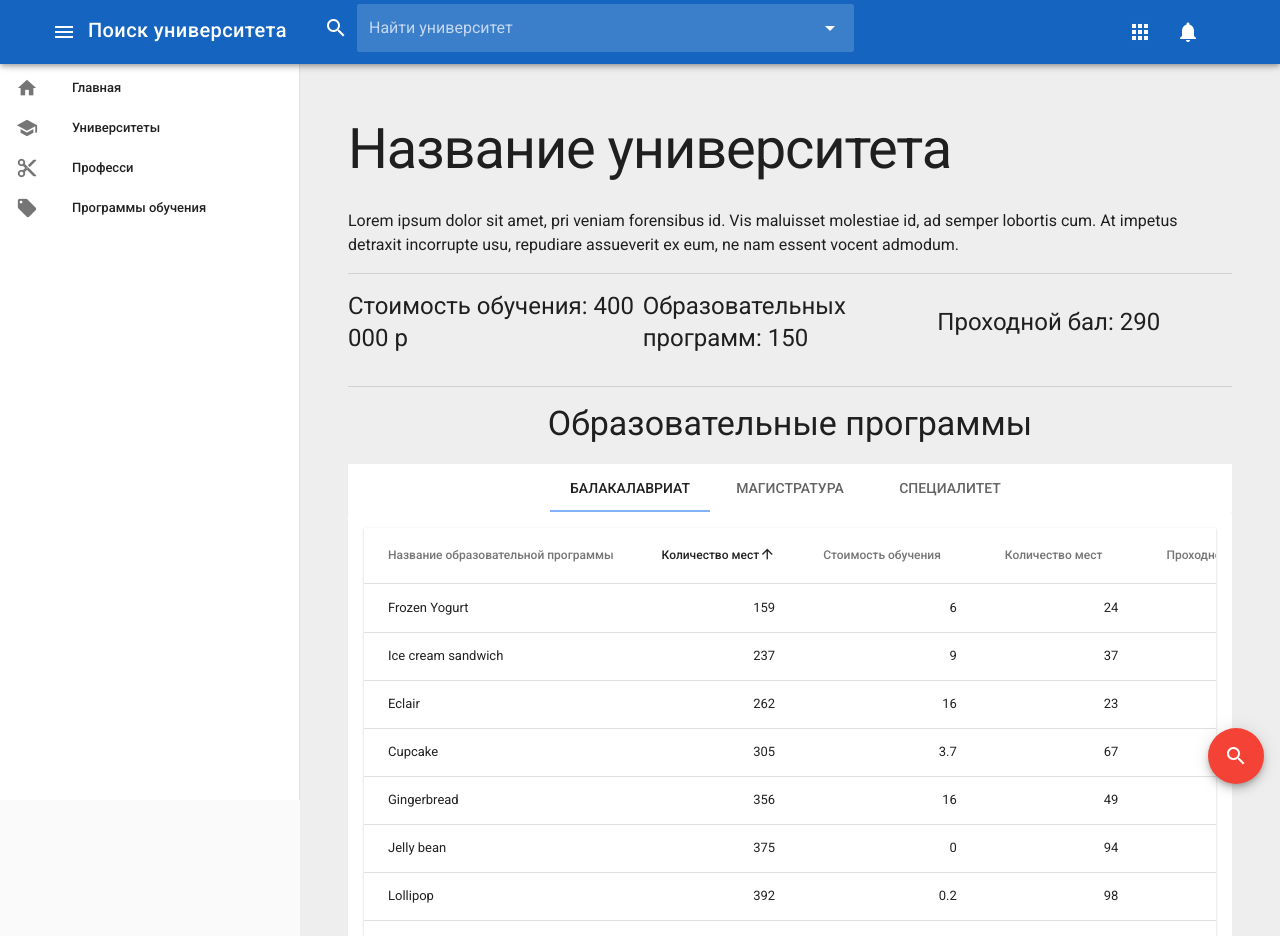
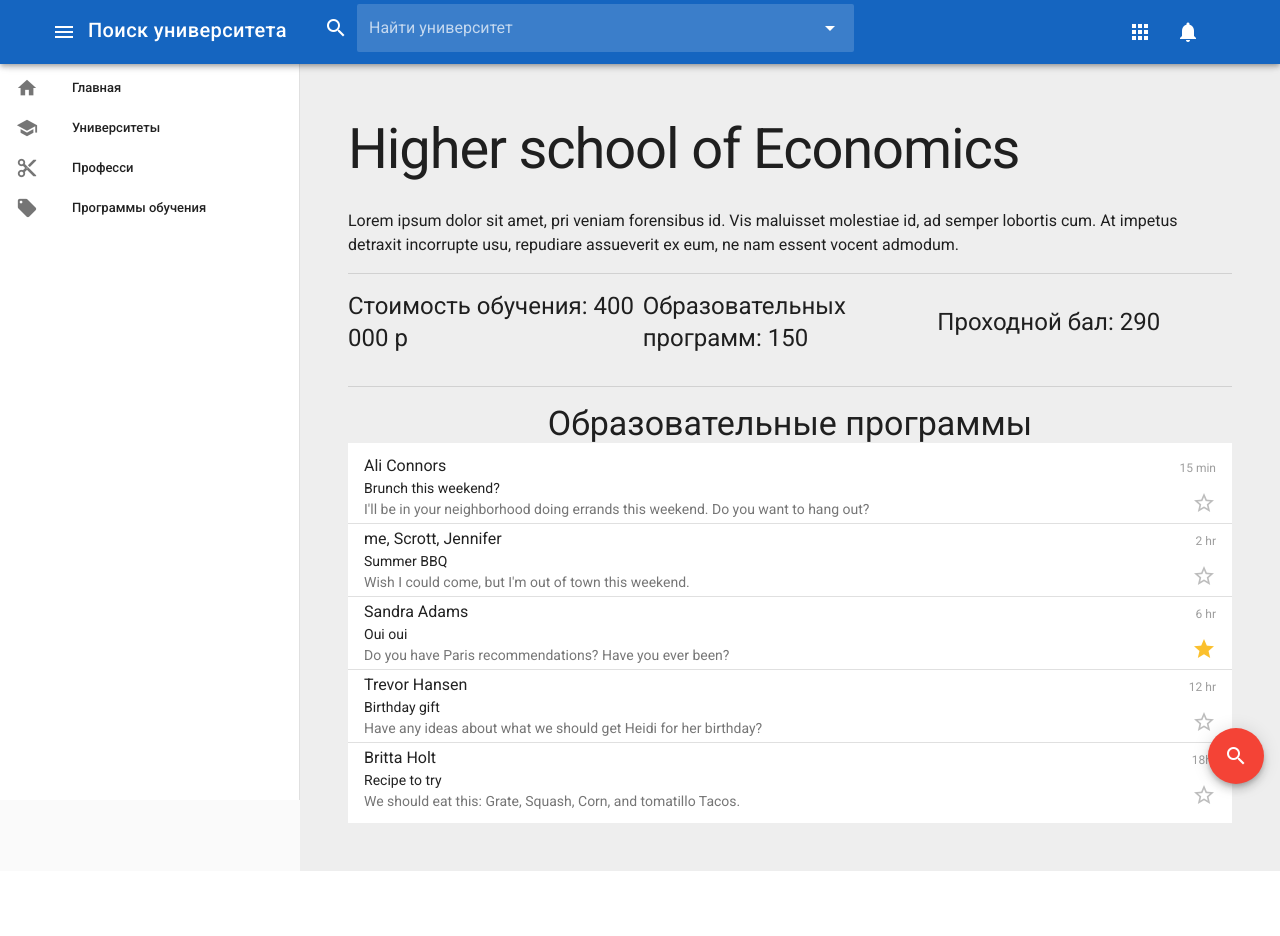
Before and after one commit to vinogradnick/university-search, a Vue app: page /#/university/1 in a window 1280 px wide. Shown: the top 936 px of the page. After the commit the page ends 871 px from the top, so only its background shows below. Built offline with nearby package versions, Linux system fonts and the light colour scheme.

Commit message:
router to universityDetail

```diff
--- a/src/components/ProfessionList.vue
+++ b/src/components/ProfessionList.vue
@@ -13,14 +13,14 @@
         <v-list three-line>
           <template v-for="(item, index) in items">
             <v-subheader v-if="item.header" :key="item.header">{{ item.header }}</v-subheader>
-            <v-divider v-else-if="item.divider" :inset="item.inset" :key="index"></v-divider>
+            <v-divider v-else-if="item.divider" :inset="item.inset" :key="index"/>
             <v-list-tile avatar v-else :key="item.title" v-on:click="">
               <v-list-tile-avatar>
                 <img :src="item.avatar">
               </v-list-tile-avatar>
               <v-list-tile-content>
-                <v-list-tile-title v-html="item.title"></v-list-tile-title>
-                <v-list-tile-sub-title v-html="item.subtitle"></v-list-tile-sub-title>
+                <v-list-tile-title v-html="item.title"/>
+                <v-list-tile-sub-title v-html="item.subtitle"/>
               </v-list-tile-content>
             </v-list-tile>
           </template>
--- a/src/components/UniversityDetail.vue
+++ b/src/components/UniversityDetail.vue
@@ -1,9 +1,11 @@
 <template>
-  <v-layout>
+  <v-layout v-if=university>
     <v-container fill-height>
       <v-layout align-center>
         <v-flex xs12>
-          <h3 class="display-3">Название университета</h3>
+          <h3 class="display-3" >
+            {{university.name}}
+          </h3>
           <br>
           <span class="subheading">Lorem ipsum dolor sit amet, pri veniam forensibus id. Vis maluisset molestiae id, ad semper lobortis cum. At impetus detraxit incorrupte usu, repudiare assueverit ex eum, ne nam essent vocent admodum.</span>
           <v-divider class="my-3"></v-divider>
@@ -20,55 +22,36 @@
               </v-flex>
             </v-layout>
           </div>
-          <v-divider class="my-3"></v-divider>
+          <v-divider class="my-3"/>
           <h3 class="text-xs-center display-1">Образовательные программы</h3>
-
-          <br>
-
-          <v-tabs fixed-tabs>
-            <v-tab >
-              Балакалавриат
-            </v-tab>
-            <v-tab >
-              Магистратура
-            </v-tab>
-            <v-tab >
-              Специалитет
-            </v-tab>
-
-            <v-tab-item :key="1">
-              <v-card flat>
-                <v-card-text>
-                  <v-data-table
-                    :headers="headers"
-                    :items="items"
-                    hide-actions
-                    class="elevation-1"
-                  >
-                    <template slot="items" slot-scope="props">
-                      <td>{{ props.item.name }}</td>
-                      <td class="text-xs-right">{{ props.item.calories }}</td>
-                      <td class="text-xs-right">{{ props.item.fat }}</td>
-                      <td class="text-xs-right">{{ props.item.carbs }}</td>
-                      <td class="text-xs-right">{{ props.item.protein }}</td>
-                      <td class="text-xs-right">{{ props.item.iron }}</td>
-                    </template>
-                  </v-data-table>
-                </v-card-text>
-              </v-card>
-            </v-tab-item>
-            <v-tab-item :key="2">
-              <v-card flat>
-                <v-card-text>2</v-card-text>
-              </v-card>
-            </v-tab-item>
-            <v-tab-item :key="3">
-              <v-card flat>
-                <v-card-text></v-card-text>
-              </v-card>
-            </v-tab-item>
-          </v-tabs>
-
+          <v-list two-line>
+            <template v-for="(item, index) in items">
+              <v-list-tile
+                avatar
+                ripple
+                @click="toggle(index)"
+                :key="item.title"
+              >
+                <v-list-tile-content>
+                  <v-list-tile-title>{{ item.title }}</v-list-tile-title>
+                  <v-list-tile-sub-title class="text--primary">{{ item.headline }}</v-list-tile-sub-title>
+                  <v-list-tile-sub-title>{{ item.subtitle }}</v-list-tile-sub-title>
+                </v-list-tile-content>
+                <v-list-tile-action>
+                  <v-list-tile-action-text>{{ item.action }}</v-list-tile-action-text>
+                  <v-icon
+                    color="grey lighten-1"
+                    v-if="selected.indexOf(index) < 0"
+                  >star_border</v-icon>
+                  <v-icon
+                    color="yellow darken-2"
+                    v-else
+                  >star</v-icon>
+                </v-list-tile-action>
+              </v-list-tile>
+              <v-divider v-if="index + 1 < items.length" :key="index"/>
+            </template>
+          </v-list>
         </v-flex>
 
       </v-layout>
@@ -78,114 +61,56 @@
 
 </template>
 <script type="text/javascript">
+import {mapGetters, mapActions} from 'vuex'
 export default {
   name: 'UniversityDetail',
-  data () {
+
+  computed: {
+    // ...mapGetters({
+    //   educationPrograms: 'getEducationProgram'
+    //
+    // }),
+    university: function () {
+      // succses university_detail view for this unviersirty
+      const routeParams = this.$route.params.id
+      return this.$store.getters.currentUniversity(Number(routeParams))
+    }
+
+  },
+  data: function () {
     return {
       tabs: null,
-      headers: [
-        {
-          text: 'Название образовательной программы',
-          align: 'left',
-          sortable: false,
-          value: 'name'
-        },
-        { text: '	Количество мест', value: 'calories' },
-        { text: 'Стоимость обучения', value: 'fat' },
-        { text: 'Количество мест', value: 'carbs' },
-        { text: 'Проходной бал (Бюджет)', value: 'protein' },
-        { text: 'Проходной бал(Коммерция)', value: 'iron' }
-      ],
+      selected: [2],
       items: [
         {
-          value: false,
-          name: 'Frozen Yogurt',
-          calories: 159,
-          fat: 6.0,
-          carbs: 24,
-          protein: 4.0,
-          iron: '1%'
+          action: '15 min',
+          headline: 'Brunch this weekend?',
+          title: 'Ali Connors',
+          subtitle: "I'll be in your neighborhood doing errands this weekend. Do you want to hang out?"
         },
         {
-          value: false,
-          name: 'Ice cream sandwich',
-          calories: 237,
-          fat: 9.0,
-          carbs: 37,
-          protein: 4.3,
-          iron: '1%'
+          action: '2 hr',
+          headline: 'Summer BBQ',
+          title: 'me, Scrott, Jennifer',
+          subtitle: "Wish I could come, but I'm out of town this weekend."
         },
         {
-          value: false,
-          name: 'Eclair',
-          calories: 262,
-          fat: 16.0,
-          carbs: 23,
-          protein: 6.0,
-          iron: '7%'
+          action: '6 hr',
+          headline: 'Oui oui',
+          title: 'Sandra Adams',
+          subtitle: 'Do you have Paris recommendations? Have you ever been?'
         },
         {
-          value: false,
-          name: 'Cupcake',
-          calories: 305,
-          fat: 3.7,
-          carbs: 67,
-          protein: 4.3,
-          iron: '8%'
+          action: '12 hr',
+          headline: 'Birthday gift',
+          title: 'Trevor Hansen',
+          subtitle: 'Have any ideas about what we should get Heidi for her birthday?'
         },
         {
-          value: false,
-          name: 'Gingerbread',
-          calories: 356,
-          fat: 16.0,
-          carbs: 49,
-          protein: 3.9,
-          iron: '16%'
-        },
-        {
-          value: false,
-          name: 'Jelly bean',
-          calories: 375,
-          fat: 0.0,
-          carbs: 94,
-          protein: 0.0,
-          iron: '0%'
-        },
-        {
-          value: false,
-          name: 'Lollipop',
-          calories: 392,
-          fat: 0.2,
-          carbs: 98,
-          protein: 0,
-          iron: '2%'
-        },
-        {
-          value: false,
-          name: 'Honeycomb',
-          calories: 408,
-          fat: 3.2,
-          carbs: 87,
-          protein: 6.5,
-          iron: '45%'
-        },
-        {
-          value: false,
-          name: 'Donut',
-          calories: 452,
-          fat: 25.0,
-          carbs: 51,
-          protein: 4.9,
-          iron: '22%'
-        },
-        {
-          value: false,
-          name: 'KitKat',
-          calories: 518,
-          fat: 26.0,
-          carbs: 65,
-          protein: 7,
-          iron: '6%'
+          action: '18hr',
+          headline: 'Recipe to try',
+          title: 'Britta Holt',
+          subtitle: 'We should eat this: Grate, Squash, Corn, and tomatillo Tacos.'
         }
       ]
 
--- a/src/store/index.js
+++ b/src/store/index.js
@@ -1,6 +1,6 @@
 import Vuex from 'vuex'
 import Vue from 'vue'
-import universitites from './modules/universities'
+import universitites from './modules/universities/index'
 import createLogger from 'vuex/dist/logger'
 Vue.use(Vuex)
 
--- /dev/null
+++ b/src/store/modules/universities/index.js
@@ -0,0 +1,274 @@
+const state = {
+  subjects: [
+    {
+      name: 'biology',
+      value: 0,
+      required: false,
+      selected: false
+
+    },
+    {
+      name: 'geography',
+      value: 0,
+      required: false,
+      selected: false
+
+    },
+    {
+      name: 'english',
+      value: 0,
+      required: false,
+      selected: false
+
+    },
+    {
+      name: 'informatics',
+      value: 0,
+      required: false,
+      selected: false
+
+    },
+    {
+      name: 'history',
+      value: 0,
+      required: false,
+      selected: false
+
+    },
+    {
+      name: 'literature',
+      value: 0,
+      required: false,
+      selected: false
+
+    },
+    {
+      name: 'mathematics',
+      value: 0,
+      required: false,
+      selected: false
+
+    },
+    {
+      name: 'social',
+      value: 0,
+      required: false,
+      selected: false
+
+    },
+    {
+      name: 'russian',
+      value: 0,
+      required: false,
+      selected: false
+
+    },
+    {
+      name: 'physics',
+      value: 0,
+      required: false,
+      selected: false
+
+    },
+    {
+      name: 'chemistry',
+      value: 0,
+      required: false,
+      selected: false
+
+    }
+
+  ],
+  universitylist: [
+    {
+      id: 1,
+      name: 'Higher school of Economics',
+      about: 'about university',
+      priceEducation: '100 000',
+      average_priceEducation: '1000',
+      placeEducation: 25,
+      average_ege: '75.5',
+      website_link: 'link',
+
+      educationPrograms: [
+        {
+          name: 'education program name',
+          about: 'about education programs',
+          priceEducation: 10000,
+          edu_code: '0.0.0'
+
+        }
+
+      ]
+
+    },
+    {
+      id: 2,
+      name: 'Higher school of Economics',
+      about: 'about university',
+      priceEducation: '100 000',
+      average_priceEducation: '1000',
+      placeEducation: 25,
+      average_ege: '75.5',
+      website_link: 'link',
+
+      educationPrograms: [
+        {
+          name: 'education program name',
+          about: 'about education programs',
+          priceEducation: 10000,
+          edu_code: '0.0.0'
+
+        }
+
+      ]
+
+    },
+    {
+      id: 3,
+      name: 'Higher school of Economics',
+      about: 'about university',
+      priceEducation: '100 000',
+      average_priceEducation: '1000',
+      placeEducation: 25,
+      average_ege: '75.5',
+      website_link: 'link',
+
+      educationPrograms: [
+        {
+          name: 'education program name',
+          about: 'about education programs',
+          priceEducation: 10000,
+          edu_code: '0.0.0'
+
+        }
+
+      ]
+
+    },
+    {
+      id: 4,
+      name: 'Higher school of Economics',
+      about: 'about university',
+      priceEducation: '100 000',
+      average_priceEducation: '1000',
+      placeEducation: 25,
+      average_ege: '75.5',
+      website_link: 'link',
+
+      educationPrograms: [
+        {
+          name: 'education program name',
+          about: 'about education programs',
+          priceEducation: 10000,
+          edu_code: '0.0.0'
+
+        }
+
+      ]
+
+    },
+    {
+      id: 5,
+      name: 'Higher school of Economics',
+      about: 'about university',
+      priceEducation: '100 000',
+      average_priceEducation: '1000',
+      placeEducation: 25,
+      average_ege: '75.5',
+      website_link: 'link',
+
+      educationPrograms: [
+        {
+          name: 'education program name',
+          about: 'about education programs',
+          priceEducation: 10000,
+          edu_code: '0.0.0'
+
+        }
+
+      ]
+
+    },
+    {
+      id: 6,
+      name: 'Higher school of Economics',
+      about: 'about university',
+      priceEducation: '100 000',
+      average_priceEducation: '1000',
+      placeEducation: 25,
+      average_ege: '75.5',
+      website_link: 'link',
+
+      educationPrograms: [
+        {
+          name: 'education program name',
+          about: 'about education programs',
+          priceEducation: 10000,
+          edu_code: '0.0.0'
+
+        }
+
+      ]
+
+    }
+  ],
+  professions: [],
+  // selected university list
+  selected_univers: []
+
+}
+
+const mutations = {
+
+  setData: (state, {type, data}) => {
+    console.log(data)
+    return state[type] = data
+  }
+
+}
+
+const actions = {
+
+  searching () {
+    console.log('change')
+    commit('setData', {type: 'universitylist', data: null})
+  }
+
+}
+
+const getters = {
+  getNesesary: function (state) {
+    const subj = state.subjects
+    return state.universitylist.map()
+  },
+  get_subjects () {
+    return state.subjects
+  },
+  get_states () {
+    return state.universitylist
+  },
+  get_mathematics () {
+    return state.subjects[6]
+  },
+  all_univers () {
+    return state.universitylist
+  },
+  get_russian () {
+    return state.subjects[8]
+  },
+  currentUniversity (state) {
+    return (id) => {
+      return state.universitylist.find(univer => univer.id === id)
+    }
+  },
+
+
+}
+
+export default{
+  state,
+  mutations,
+  getters,
+  actions
+}
```
Also changed, not shown: src/api/databaseWorker.js (+10 -0 lines), src/components/UniversityList.vue (+6 -5 lines), src/store/modules/universities.js (deleted, +0 -150 lines), src/router/index.js (line endings or trailing spaces).
